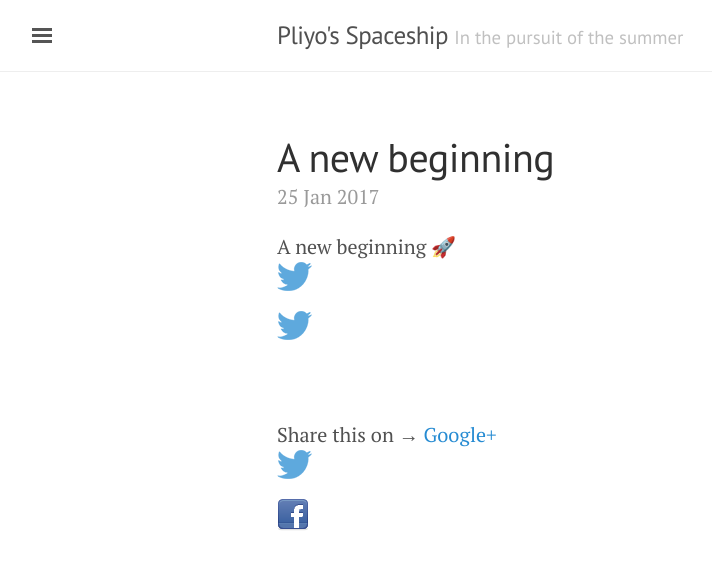
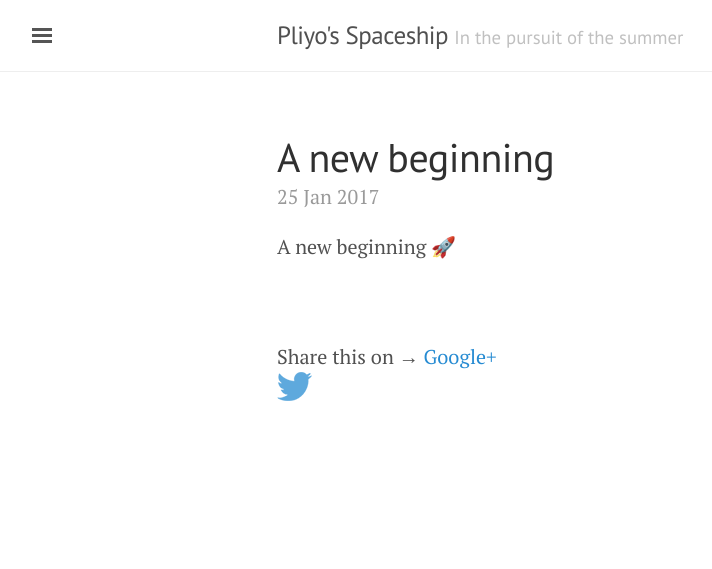
Before and after one commit to pliyo/first-try-githubpages, a Jekyll site: the page built from _posts/2017-01-25-a-new-beginning.md, in a window 1280 px wide. Shown: the top 569 px of the page, without its empty margins (3-715 px from the left). Built offline with Jekyll 4.4.1, drawn with Linux system fonts in a browser that asks for light colours; emoji names are drawn with the system emoji font.

Commit message:
Sharing only on twitter

```diff
--- a/_includes/share-page.html
+++ b/_includes/share-page.html
@@ -4,6 +4,4 @@
     <a href="https://twitter.com/intent/tweet?text={{ page.title }}&url={{ site.url }}{{ page.url }}&via={{ site.twitter_username }}&related={{ site.twitter_username }}" rel="nofollow" target="_blank" title="Share on Twitter" >
     <img src="/images/twitter.png" alt="twitter" style="width:width;height:height;">
     </a>
-
-    <a href="https://facebook.com/sharer.php?u={{ site.url }}{{ page.url }}" rel="nofollow" target="_blank" title="Share on Facebook"><img src="/images/facebook.png" alt="twitter" style="width:width;height:height;"></a>
 </div>
--- a/_posts/2017-01-25-a-new-beginning.md
+++ b/_posts/2017-01-25-a-new-beginning.md
@@ -4,6 +4,3 @@ title: A new beginning
 ---
 
 A new beginning :rocket:
-![Twitter](/images/twitter.png)
-
-<img src="/images/twitter.png" alt="some_text" style="width:width;height:height;">
```
